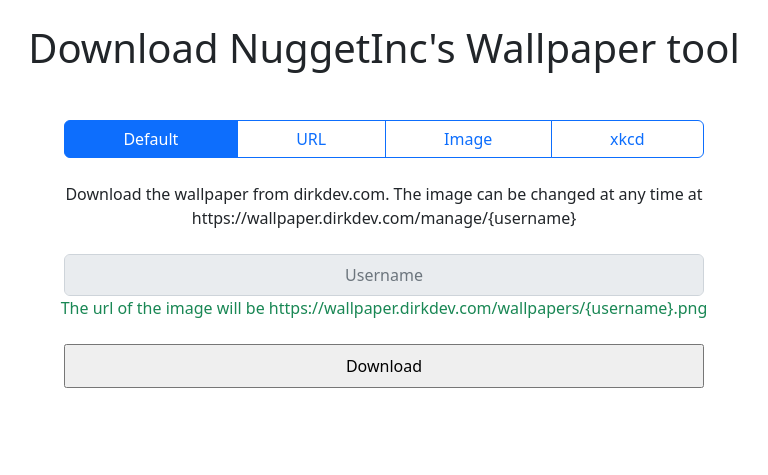
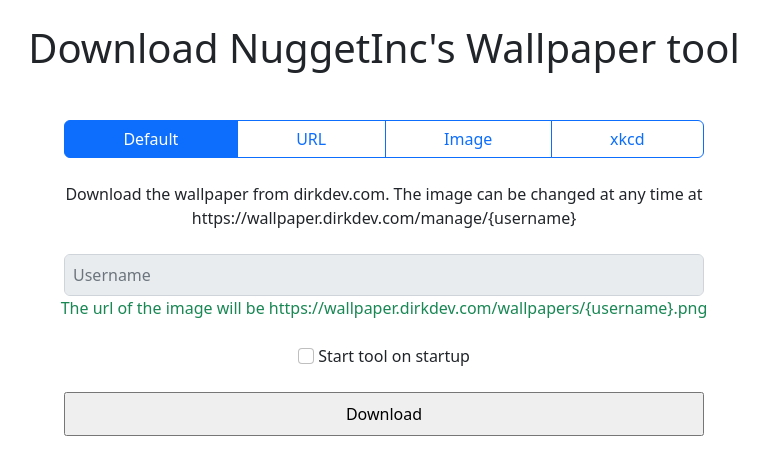
Before and after one commit to DirkieDurky/Wallpaper-UI, a PHP site: page /?mode=default in a window 1280 px wide. Shown: the top 475 px of the page, without its empty margins (256-1024 px from the left). Run offline with PHP 8.4, Linux system fonts and the light colour scheme.

Commit message:
Add addToStartup checkbox

```diff
--- a/index.php
+++ b/index.php
@@ -48,7 +48,7 @@ if (!isset($_GET['mode'])) header("Location: ./?mode=default")
                 case "default":
             ?>
                     <span class="mt-4 w-50 mw-40">Download the wallpaper from dirkdev.com. The image can be changed at any time at https://wallpaper.dirkdev.com/manage/{username}</span>
-                    <input required autocomplete="off" id="name-input-field" class="input-group-text form-control p-2 w-50 mt-4 mw-40" type="text" name="username" placeholder="Username">
+                    <input required autocomplete="off" id="name-input-field" class="input-group-text form-control text-start p-2 w-50 mt-4 mw-40" type="text" name="username" placeholder="Username">
                     <span id="helpMessage" class="text-success">The url of the image will be
                         https://wallpaper.dirkdev.com/wallpapers/{username}.png</span>
                 <?php
@@ -56,7 +56,7 @@ if (!isset($_GET['mode'])) header("Location: ./?mode=default")
                 case "url":
                 ?>
                     <span class="mt-4 w-50 mw-40">Download the wallpaper from a url of your own. Link to an image you found on the internet or use a link of which you can change the image contents.</span>
-                    <input required autocomplete="off" id="url-input-field" class="input-group-text form-control p-2 w-50 mt-4 mw-40" type="text" name="url" placeholder="URL">
+                    <input required autocomplete="off" id="url-input-field" class="input-group-text form-control text-start p-2 w-50 mt-4 mw-40" type="text" name="url" placeholder="URL">
                 <?php
                     break;
                 case "image":
@@ -72,6 +72,10 @@ if (!isset($_GET['mode'])) header("Location: ./?mode=default")
                     break;
             }
             ?>
+            <div class="mt-4">
+                <input type="checkbox" name="addToStartup" id="addToStartup" class="form-check-input shadow-none">
+                <label for="addToStartup" class=" form-check-label user-select-none">Start tool on startup</label>
+            </div>
             <input class=" input-group-submit p-2 w-50 mt-4 cursor-pointer mw-40" type="submit" name="submit" value="Download">
         </form>
     <?php
```
